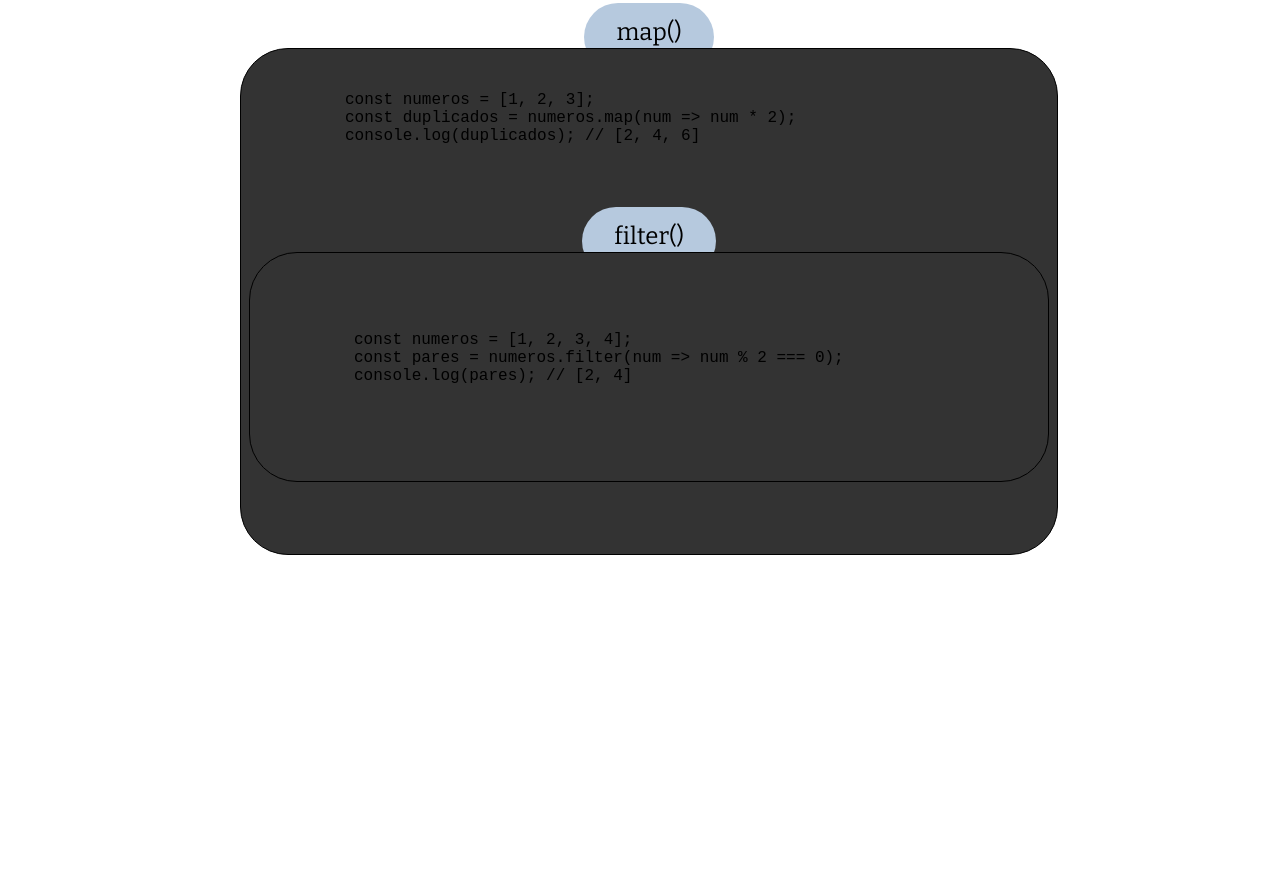
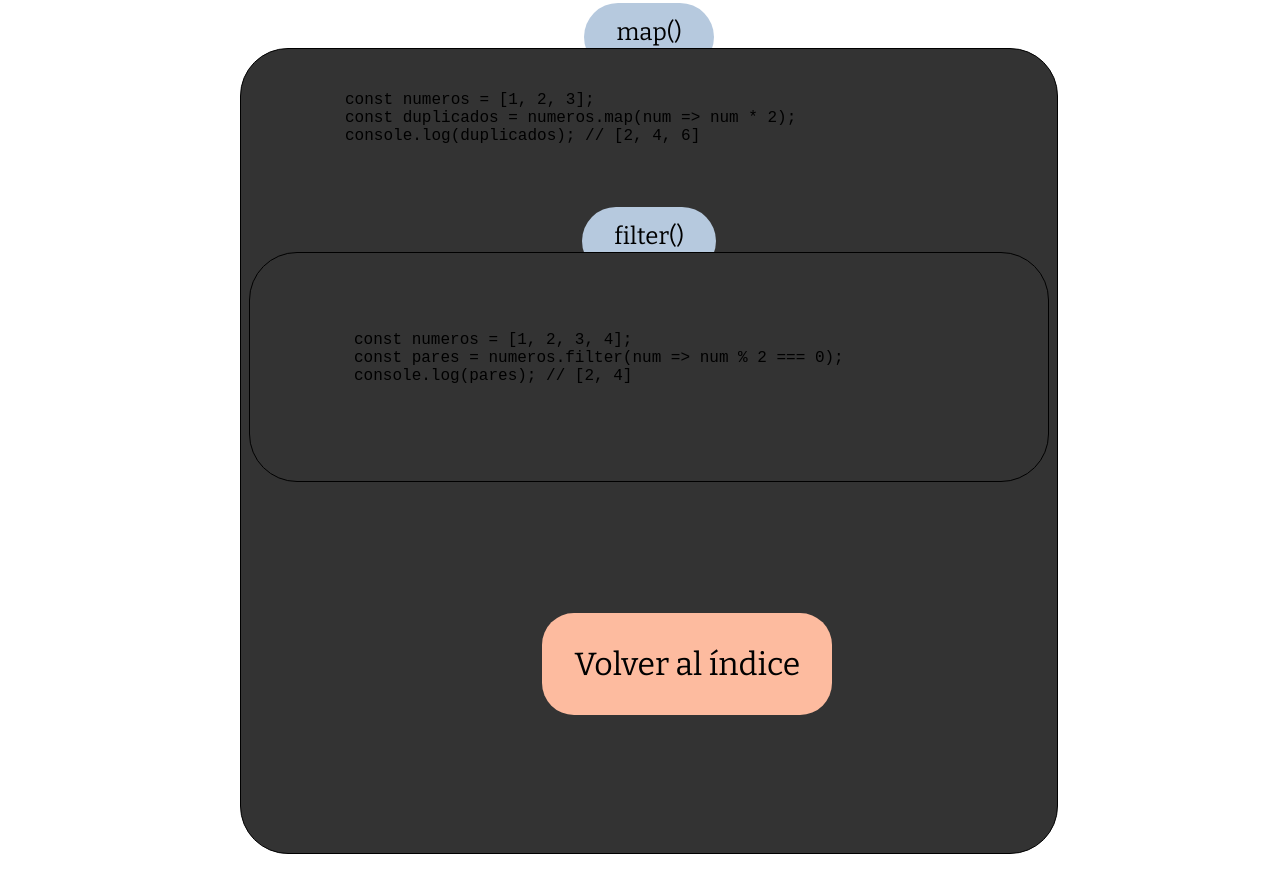
Before and after one commit to Erika-Fullstack/Proyecto-investigacion-JavaScript2, a plain HTML site: page funciones.html in a window 1280 px wide. Shown: the part 108-1000 px from the top of the page. Before the commit the page ends 800 px from the top, so only its background shows below. Drawn offline with nearby package versions, Linux system fonts and the light colour scheme.

Commit message:
inserto botones volver al inicio

```diff
--- a/funciones.html
+++ b/funciones.html
@@ -38,6 +38,10 @@
       </pre>
       </div>
 
+
+      <footer>
+        <a href="./index.html" class="links funciones">Volver al índice</a>
+    </footer>
 </body>
 <script src="https://cdn.jsdelivr.net/gh/google/code-prettify@master/loader/run_prettify.js?skin=desert"> </script>
 
```
Also changed, not shown: clases-y-objetos.html (+7 -0 lines), clases.html (+5 -0 lines), metodos-atributos-array.html (+3 -0 lines), metodos-atributos-menu.html (+5 -0 lines), metodos-atributos-objetos.html (+5 -0 lines), metodos-atributos-string.html (+6 -0 lines).
